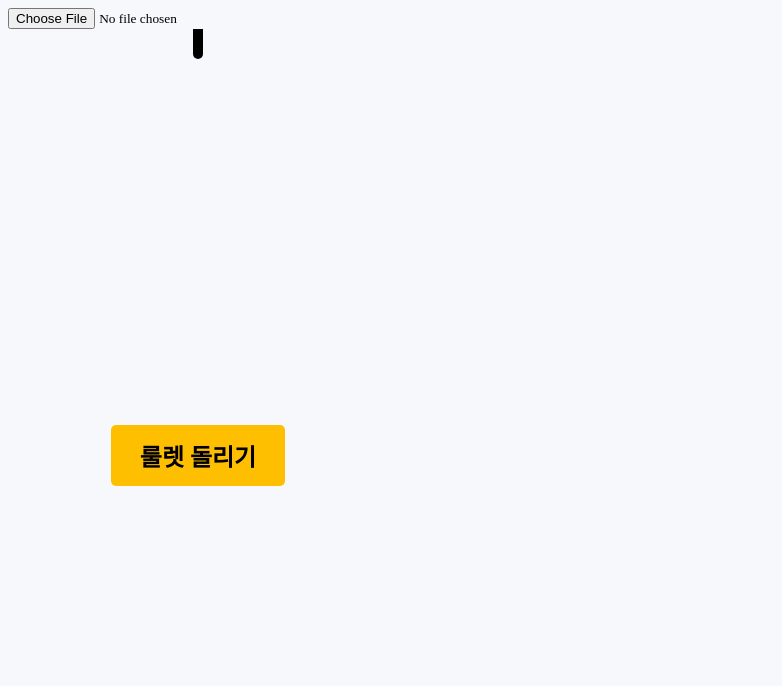
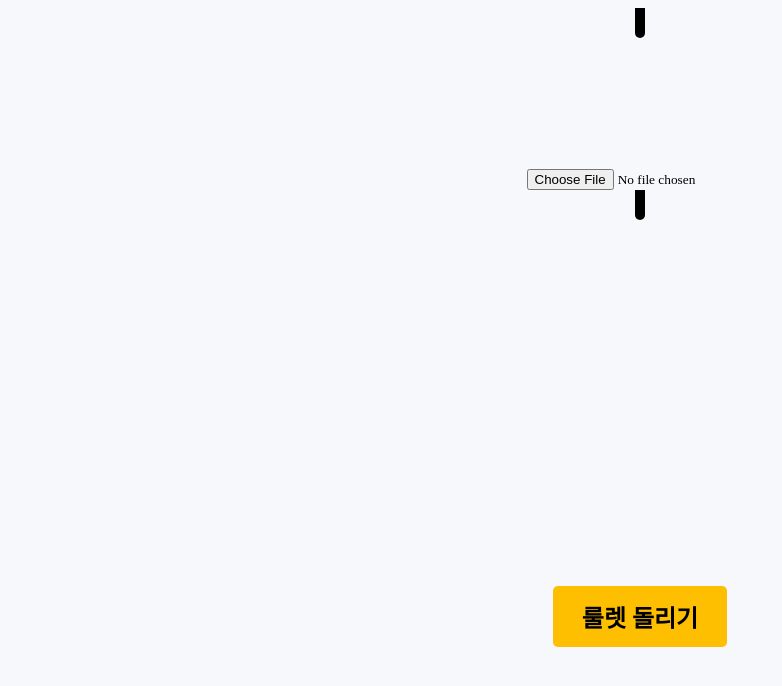
Before and after one commit to Isaac-Lee/Web-Roulette, a plain HTML site: page ui.html in a window 1280 px wide. Shown: the whole page, without its empty margins (0-782 px from the left). Drawn offline with nearby package versions, Linux system fonts and the light colour scheme; a web font is replaced by a local one.

Commit message:
change a style a little

```diff
--- a/style.css
+++ b/style.css
@@ -4,8 +4,19 @@
   font-family: Pretendard;
 }
 
+.container {
+  display: flex;
+  justify-content: center;
+  align-items: center;
+  height: 100vh;
+}
+
 body {
   background: #f7f8fc;
+  display: flex;
+  justify-content: center;
+  align-items: center;
+  height: 100vh;
 }
 
 canvas {
--- a/ui.html
+++ b/ui.html
@@ -7,6 +7,7 @@
 </head>
 
 <body>
+    <div class="container">
         <input type="file" id="fileInput" accept=".xlsx, .xls">
         <div>
             <canvas width="380" height='380'></canvas>
@@ -15,6 +16,7 @@
         <script src="https://cdnjs.cloudflare.com/ajax/libs/xlsx/0.17.0/xlsx.full.min.js"></script>
         <script src="http://code.jquery.com/jquery-latest.js"></script>
         <script src="app.js"></script>
+    </div>
 </body>
 
 </html>
```
Lines whose indentation alone changed are shown as unchanged.
